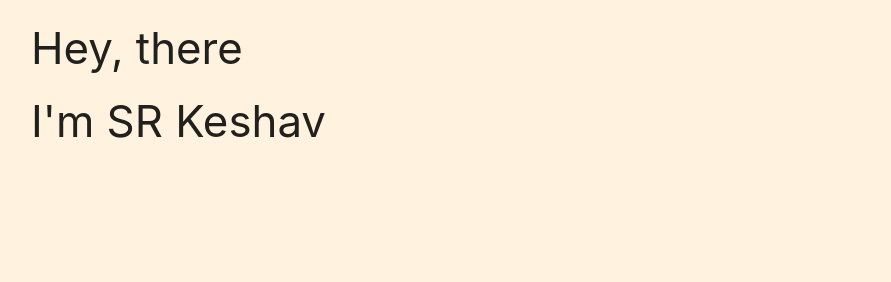
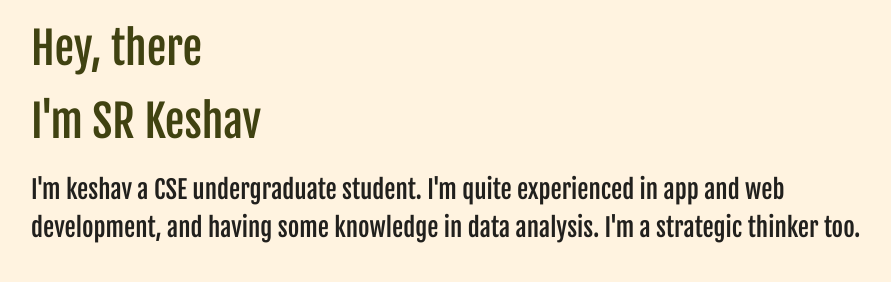
Before and after one commit to KESHAVBERG/KESHAVBERG.github.io, a plain HTML site: page index.html in a window 1280 px wide. Shown: the whole page, without its empty margins (19-910 px from the left). Drawn offline with nearby package versions, Linux system fonts and the light colour scheme.

Commit message:
done abt

```diff
--- /dev/null
+++ b/css/about.css
@@ -0,0 +1,35 @@
+
+#about p{
+    font-size: 25px;
+    font-family: 'Fjalla One', sans-serif;
+
+}
+
+#about{
+    padding-left: 50px;
+    padding-right: 400px;
+}
+
+@media only screen and (max-width: 790px) {
+    #about{
+        padding-right: 100px;
+    }
+  }
+
+  @media only screen and (max-width: 420px) {
+    #about{
+        padding-right: 60px;
+    }
+  }
+
+  @media only screen and (max-width: 317px) {
+    #about{
+        padding-right: 40px;
+    }
+  }
+
+  @media only screen and (max-width: 1162px) {
+    #about{
+        padding-right: 40px;
+    }
+  }
--- a/css/header.css
+++ b/css/header.css
@@ -1,11 +1,13 @@
 #header-section h3 {
     margin-top: 25px;
+    font-family: 'Fjalla One', sans-serif;
+    color: rgb(64, 66, 17);
 
-    -webkit-animation: fadein 2s; /* Safari, Chrome and Opera > 12.1 */
-       -moz-animation: fadein 2s; /* Firefox < 16 */
-        -ms-animation: fadein 2s; /* Internet Explorer */
-         -o-animation: fadein 2s; /* Opera < 12.1 */
-            animation: fadein 2s;
+    -webkit-animation: fadein 4s; /* Safari, Chrome and Opera > 12.1 */
+       -moz-animation: fadein 4s; /* Firefox < 16 */
+        -ms-animation: fadein 4s; /* Internet Explorer */
+         -o-animation: fadein 4s; /* Opera < 12.1 */
+            animation: fadein 4s;
 }
 
 @keyframes fadein {
--- a/index.html
+++ b/index.html
@@ -1,13 +1,21 @@
 <html lang="en">
+
 <head>
     <meta charset="UTF-8">
     <meta http-equiv="X-UA-Compatible" content="IE=edge">
     <link rel="stylesheet" href="./css/header.css">
+    <link rel="stylesheet" href="./css/about.css">
+    <!-- faligla one  -->
+    <link rel="preconnect" href="https://fonts.googleapis.com">
+    <link rel="preconnect" href="https://fonts.gstatic.com" crossorigin>
+    <link href="https://fonts.googleapis.com/css2?family=Fjalla+One&display=swap" rel="stylesheet">
+    <!-- faligla one  -->
 
     <link rel="stylesheet" href="https://cdnjs.cloudflare.com/ajax/libs/materialize/1.0.0/css/materialize.min.css">
     <meta name="viewport" content="width=device-width, initial-scale=1.0">
     <title>Document</title>
 </head>
+
 <body class="orange lighten-5">
 
     <div class="" style="padding-left: 50px;" id="header-section">
@@ -15,6 +23,12 @@
         <h3>I'm SR Keshav</h3>
     </div>
 
+    <div id="about" class="left-align">
+        <p>I'm keshav a CSE undergraduate student. I'm quite experienced in app and web development, and having some
+            knowledge in data analysis. I'm a strategic thinker too. </p>
+    </div>
+
     <script src="https://cdnjs.cloudflare.com/ajax/libs/materialize/1.0.0/js/materialize.min.js"></script>
 </body>
+
 </html>
```
